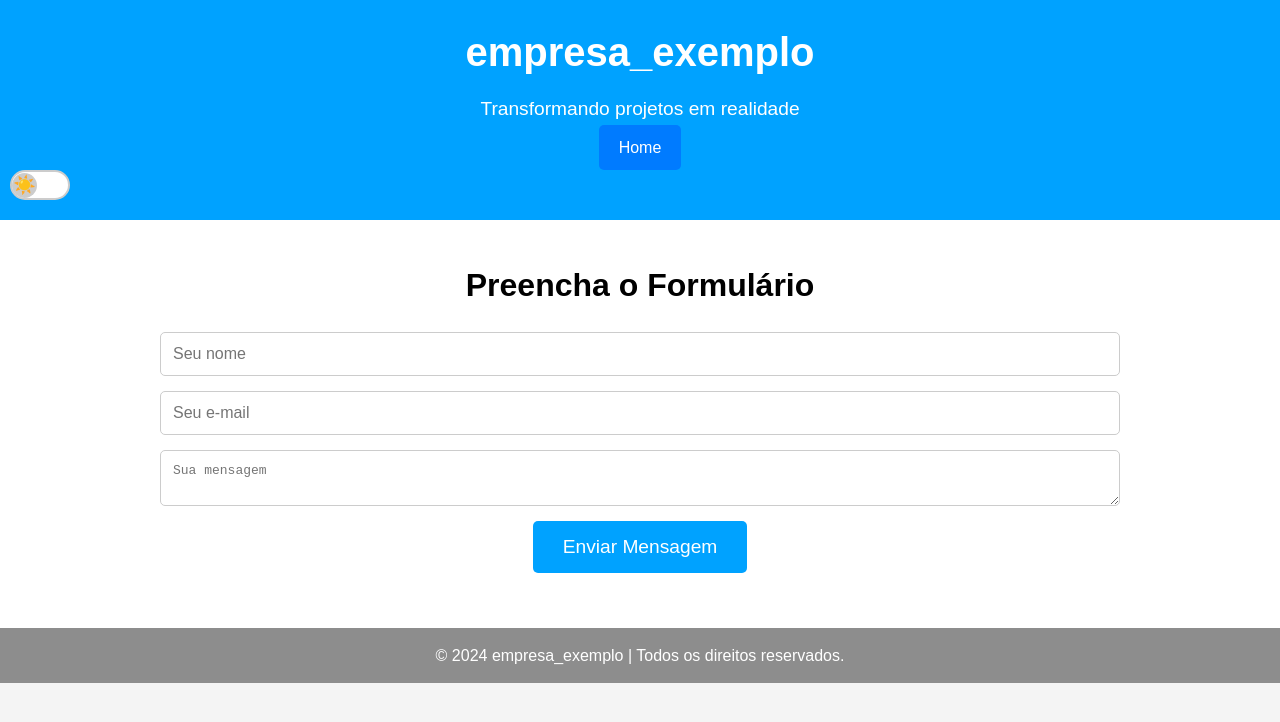
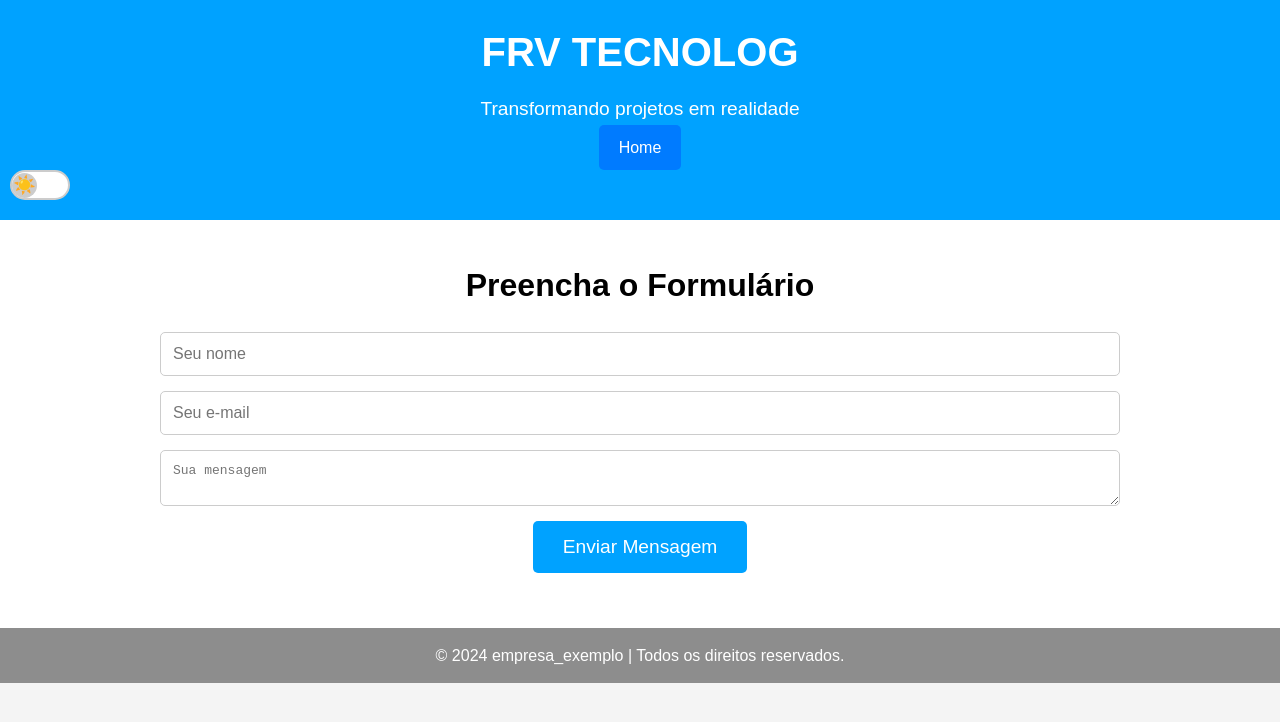
Before and after one commit to FRVrepositorio/projeto1, a plain HTML site: page contato.html in a window 1280 px wide. Drawn offline with nearby package versions, Linux system fonts and the light colour scheme.

Commit message:
Update contato.html

```diff
--- a/contato.html
+++ b/contato.html
@@ -20,7 +20,7 @@
     <!-- Header -->
     <header id="header-dark">
         <div class="container">
-            <h1>empresa_exemplo</h1>
+            <h1>FRV TECNOLOG</h1>
             <p>Transformando projetos em realidade</p>
              <!-- Checkbox oculto para controlar o estado -->
     <!-- Botão com ID voltar-btn -->
```
